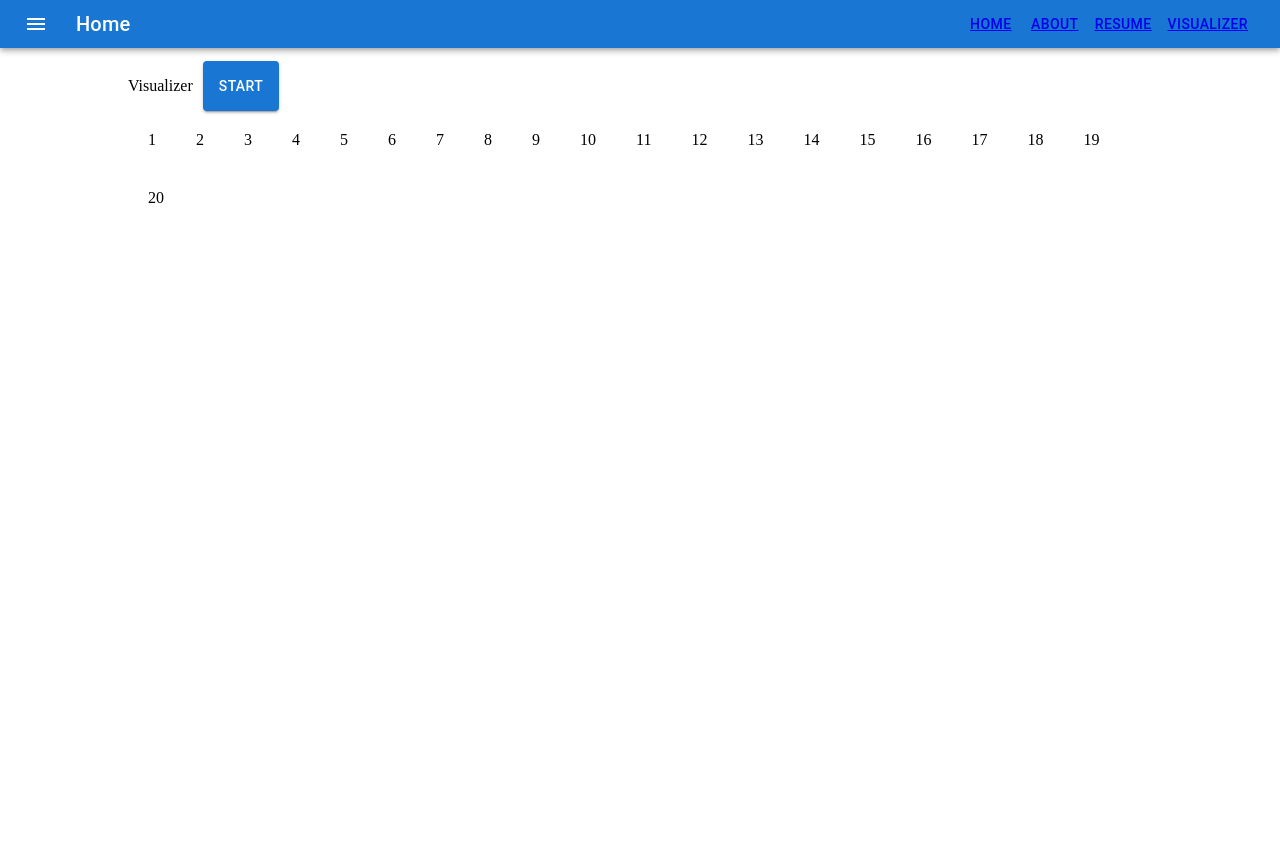
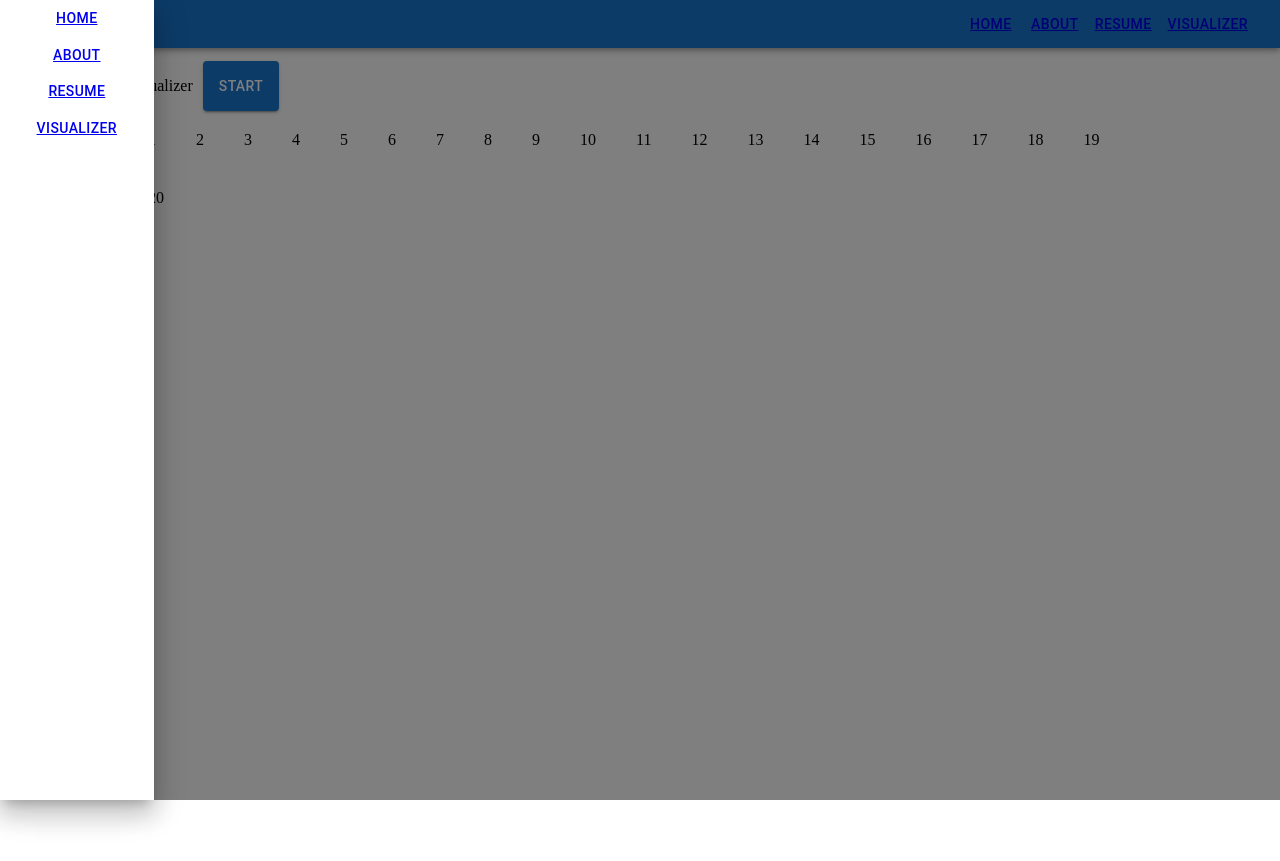
Before and after one commit to IsaacYocum/portfolio, a React (Create React App) app: page /portfolio/visualizer in a window 1280 px wide. Both pictures are taken after a click on the button "menu". Built offline with nearby package versions, Linux system fonts and the light colour scheme.

Commit message:
add drawer

```diff
--- a/src/App.tsx
+++ b/src/App.tsx
@@ -1,7 +1,7 @@
 import React, { FC } from 'react';
 import logo from './logo.svg';
 import { Box } from '@mui/system';
-import Navbar from './components/Navbar';
+import Navbar from './components/navbar/Navbar';
 import { Outlet } from "react-router-dom"
 import './App.css'
 
--- a/src/components/Navbar.tsx
+++ /dev/null
@@ -1,39 +0,0 @@
-import { AppBar, Button, IconButton, Toolbar, Typography } from '@mui/material';
-import { Link } from "react-router-dom"
-import MenuIcon from '@mui/icons-material/Menu';
-import { useState } from 'react';
-import routes from '../routes/routes';
-
-let Navbar = () => {
-  let [title, setTitle] = useState('Home')
-
-  function createLinks() {
-    return routes[1].children?.map(route => (
-      <Button color="inherit" onClick={() => setTitle(route.title)}>
-        <Link to={route.path}>{route.title}</Link>
-      </Button>
-    ));
-  }
-
-  return (
-    <AppBar position="static" style={{ marginBottom: '10px' }}>
-      <Toolbar variant="dense">
-        <IconButton
-          size="large"
-          edge="start"
-          color="inherit"
-          aria-label="menu"
-          sx={{ mr: 2 }}
-        >
-          <MenuIcon />
-        </IconButton>
-        <Typography variant="h6" component="div" sx={{ flexGrow: 1 }}>
-          {title}
-        </Typography>
-        {createLinks()}
-      </Toolbar>
-    </AppBar>
-  )
-}
-
-export default Navbar;
--- /dev/null
+++ b/src/components/navbar/Navbar.css
@@ -0,0 +1,4 @@
+.drawer {
+  display: grid;
+  width: 12vw;
+}
--- /dev/null
+++ b/src/components/navbar/Navbar.tsx
@@ -0,0 +1,63 @@
+import { AppBar, Button, Drawer, IconButton, Toolbar, Typography } from '@mui/material';
+import { Link } from "react-router-dom"
+import MenuIcon from '@mui/icons-material/Menu';
+import { useState } from 'react';
+import routes from '../../routes/routes';
+import './Navbar.css'
+
+let Navbar = () => {
+  let [title, setTitle] = useState('Home')
+  let [drawerOpen, setDrawerOpen] = useState(false)
+
+  let clickLink = (title: string, fromDrawer: boolean) => {
+    if (fromDrawer) setDrawerOpen(false);
+    setTitle(title);
+  }
+
+  let toggleDrawer = (open: boolean) => {
+    setDrawerOpen(open);
+  }
+
+  function createLinks(fromDrawer = false) {
+    return routes[1].children?.map(route => (
+      <Button
+        key={route.path}
+        color="inherit"
+        onClick={() => clickLink(route.title, fromDrawer)}
+      >
+        <Link to={route.path}>{route.title}</Link>
+      </Button>
+    ));
+  }
+
+  return (
+    <AppBar position="static" style={{ marginBottom: '10px' }}>
+      <Toolbar variant="dense">
+        <Drawer
+          open={drawerOpen}
+          onClose={() => toggleDrawer(false)}
+        >
+          <div className='drawer'>
+            {createLinks(true)}
+          </div>
+        </Drawer >
+        <IconButton
+          size="large"
+          edge="start"
+          color="inherit"
+          aria-label="menu"
+          sx={{ mr: 2 }}
+          onClick={() => toggleDrawer(true)}
+        >
+          <MenuIcon />
+        </IconButton>
+        <Typography variant="h6" component="div" sx={{ flexGrow: 1 }}>
+          {title}
+        </Typography>
+        {createLinks()}
+      </Toolbar>
+    </AppBar>
+  )
+}
+
+export default Navbar;
--- a/src/routes/routes.tsx
+++ b/src/routes/routes.tsx
@@ -4,7 +4,7 @@ import About from '../components/About';
 import ErrorPage from '../components/ErrorPage';
 import Home from '../components/Home'
 import Resume from '../components/Resume'
-import Visualizer from "../components/Visualizer/Visualizer";
+import Visualizer from "../components/visualizer/Visualizer";
 
 let routes = [
   {
```
Also changed, not shown: src/components/visualizer/Visualizer.tsx (renamed from src/components/Visualizer/Visualizer.tsx).
